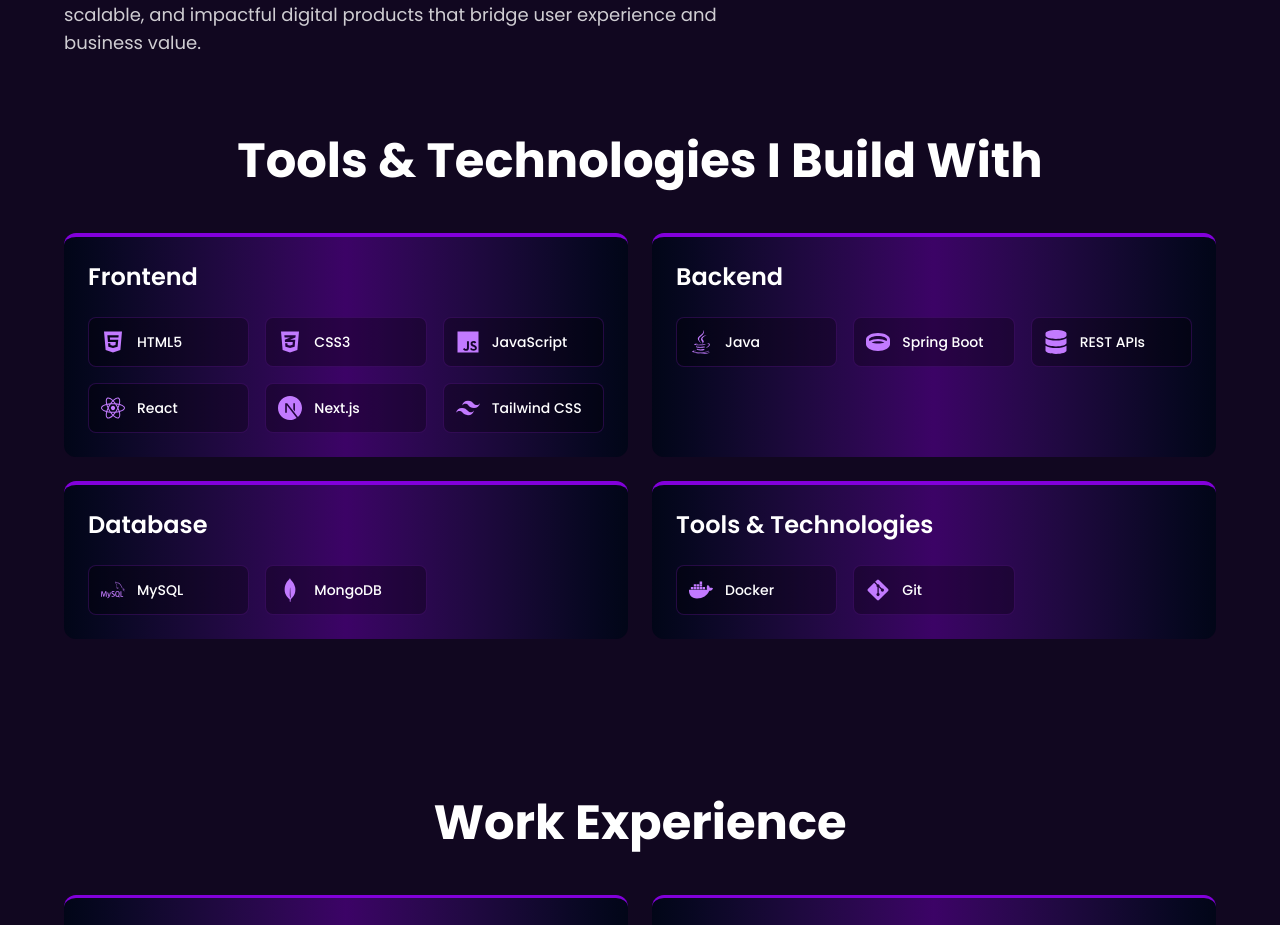
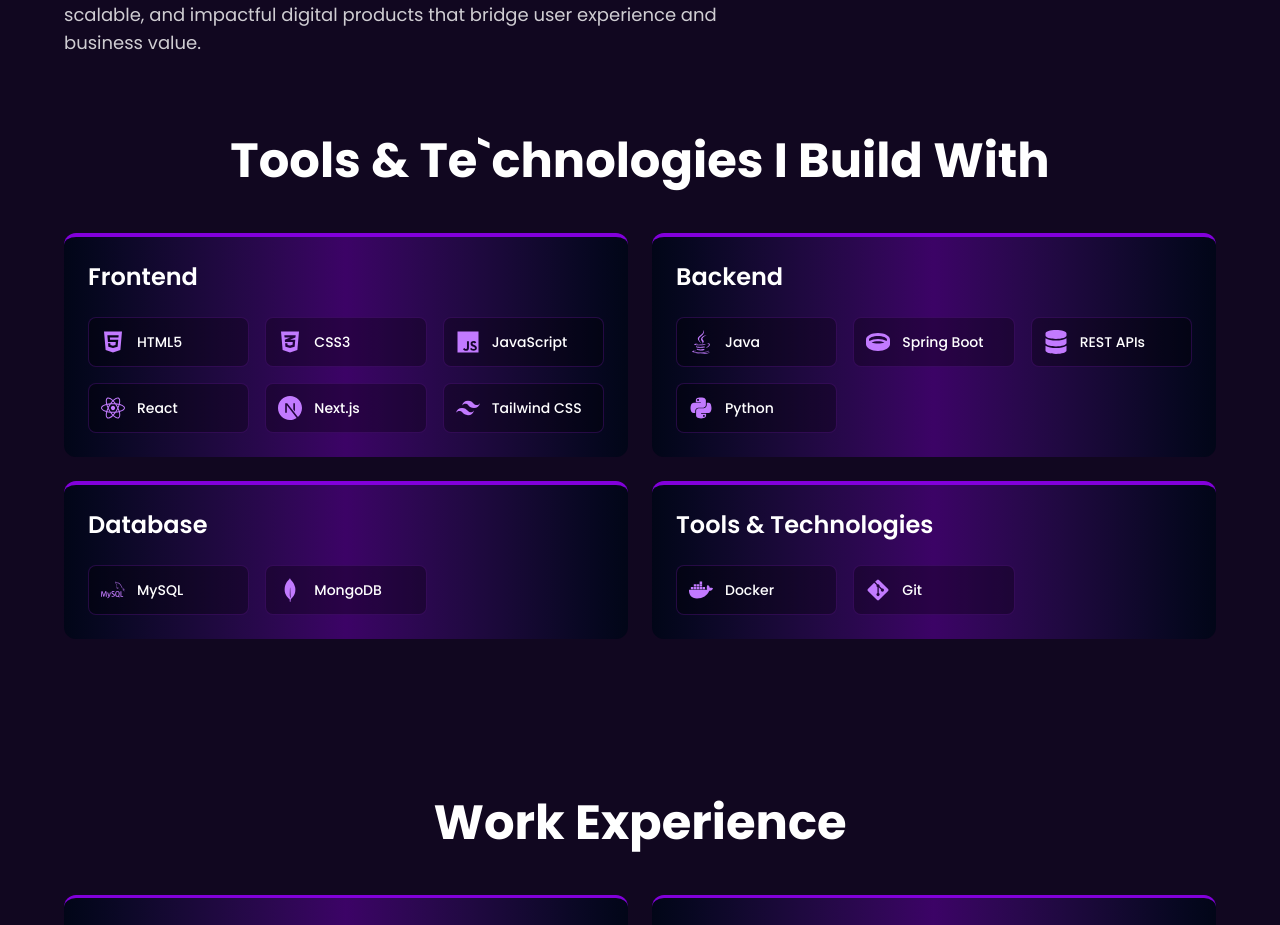
Before and after one commit to Prari2725/devfolio, a Next.js app: page / in a window 1280 px wide. Shown: the part 840-1765 px from the top of the page. Built offline with nearby package versions, Linux system fonts and the light colour scheme.

Commit message:
aading new skills

```diff
--- a/app/components/Skillset.tsx
+++ b/app/components/Skillset.tsx
@@ -8,7 +8,9 @@
     FaDocker,
     FaGitAlt,
     FaRing,
+    FaPython,
   } from "react-icons/fa";
+import { FaP } from "react-icons/fa6";
   import { SiNextdotjs, SiMysql, SiMongodb, SiTailwindcss } from "react-icons/si";
 
   interface SkillCategory {
@@ -40,6 +42,7 @@
         { name: "Java", icon: <FaJava /> },
         { name: "Spring Boot", icon: <FaRing /> },
         { name: "REST APIs", icon: <FaDatabase /> },
+        {name:"Python",icon:<FaPython />},
       ],
     },
     {
@@ -65,7 +68,7 @@
       <section id="skills" className="py-20 px-6">
         <div className="container mx-auto max-w-6xl">
           <h2 className="text-4xl lg:text-5xl font-bold text-white mb-12 text-center">
-          Tools  & Technologies I Build With
+          Tools  & Te`chnologies I Build With
           </h2>
 
           <div className="grid grid-cols-1 md:grid-cols-2 gap-6">
```
